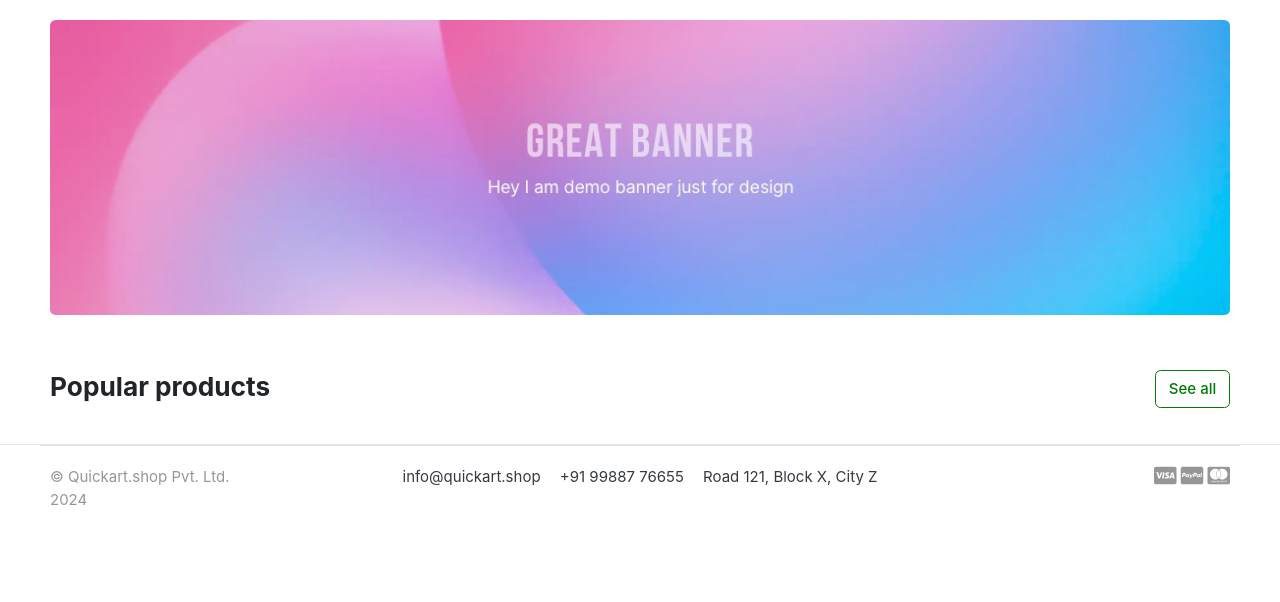
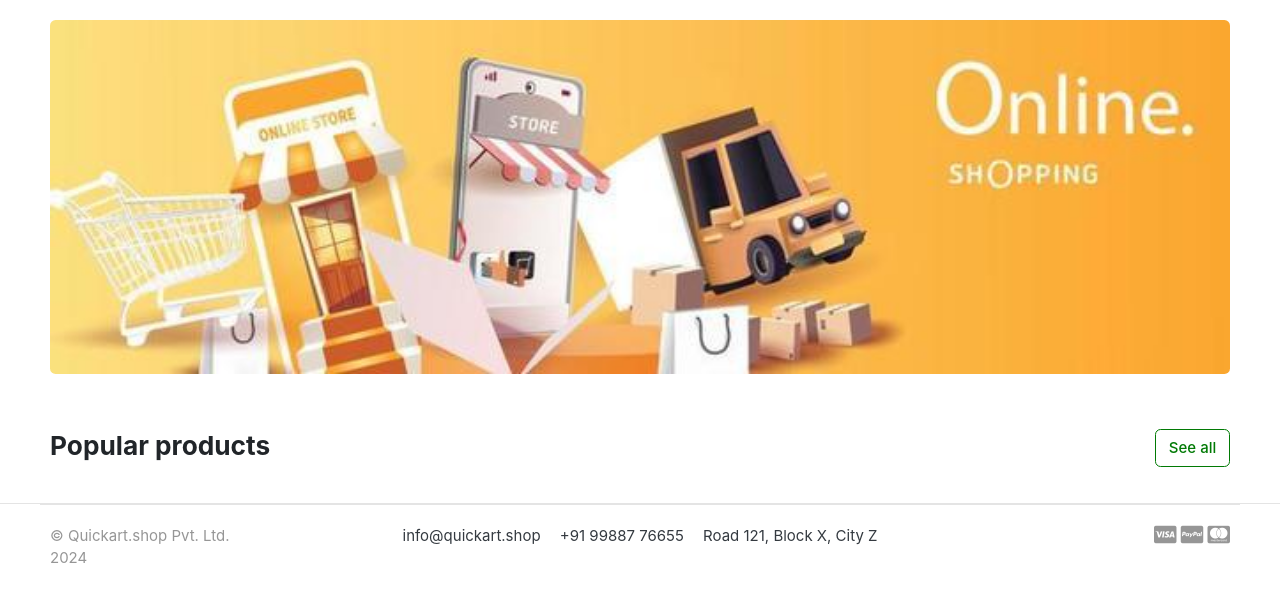
Before and after one commit to kashaudhan/quickart, a Django app: page / in a window 1280 px wide. Shown: the part 79-681 px from the top of the page. Run offline with Django 3.2, Linux system fonts and the light colour scheme; data that the repository does not hold is empty; some libraries are stand-ins or nearby versions; some web fonts are replaced.

Commit message:
Added Readme.md file

```diff
--- a/templates/home.html
+++ b/templates/home.html
@@ -7,7 +7,7 @@
 <section class="section-intro padding-y-sm">
 	<div class="container">
 		<div class="intro-banner-wrap">
-			<img src="{% static 'images/banners/1.jpg' %}" class="img-fluid rounded">
+			<img src="{% static 'images/banners/1.jpg' %}" class="img-fluid w-100 rounded">
 		</div>
 	</div> <!-- container //  -->
 </section>
```
Also changed, not shown: README.MD (added), quickart/static/images/banners/1.jpg.
